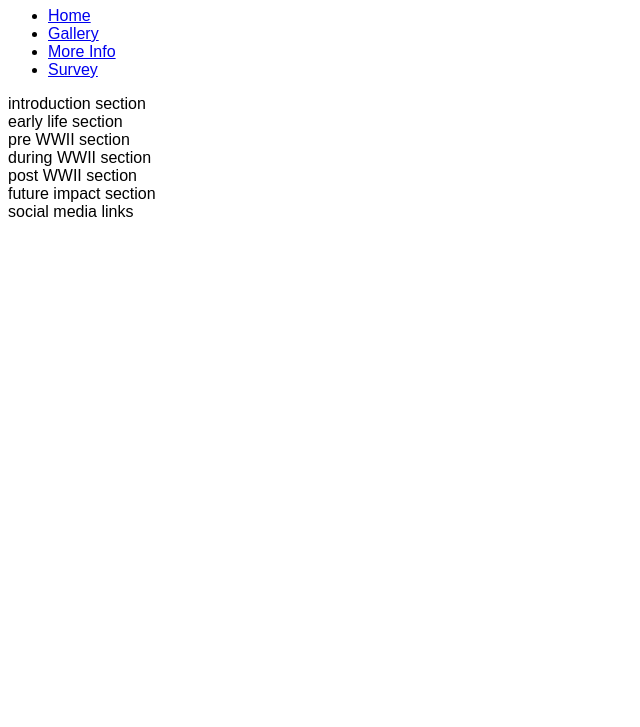
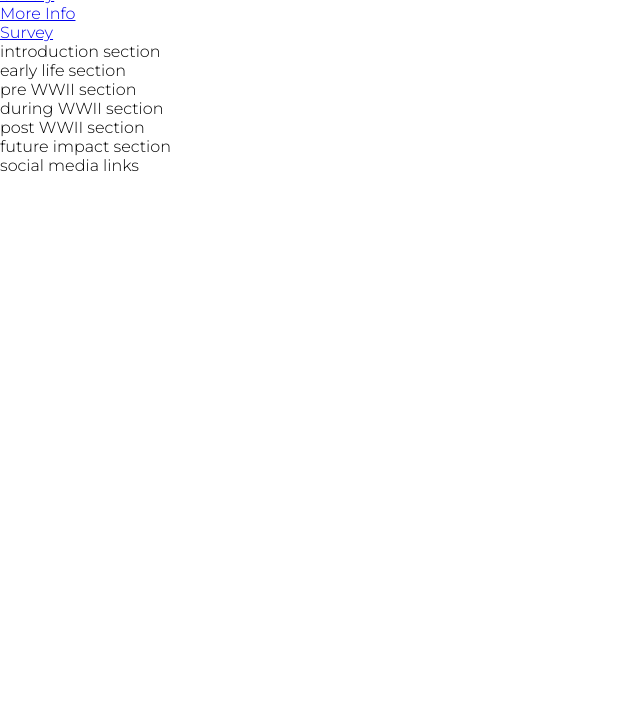
Before and after one commit to donald-macritchie/draft-repo, a plain HTML site: page index.html in a window 1280 px wide. Shown: the part 73-800 px from the top of the page, without its empty margins (0-640 px from the left). Drawn offline with Linux system fonts and the light colour scheme.

Commit message:
add google fonts and remove default margins, padding and borders

```diff
--- a/assets/css/style.css
+++ b/assets/css/style.css
@@ -1,3 +1,12 @@
+@import url('https://fonts.googleapis.com/css2?family=Karla:wght@300&family=Montserrat:wght@300&display=swap');
+
+* {
+    margin: 0;
+    padding: 0;
+    border: none;
+}
+
 body {
-    font-family: Arial, Helvetica, sans-serif;
+    font-family: montserrat, sans-serif;
+    font-weight: 300;
 }
```
